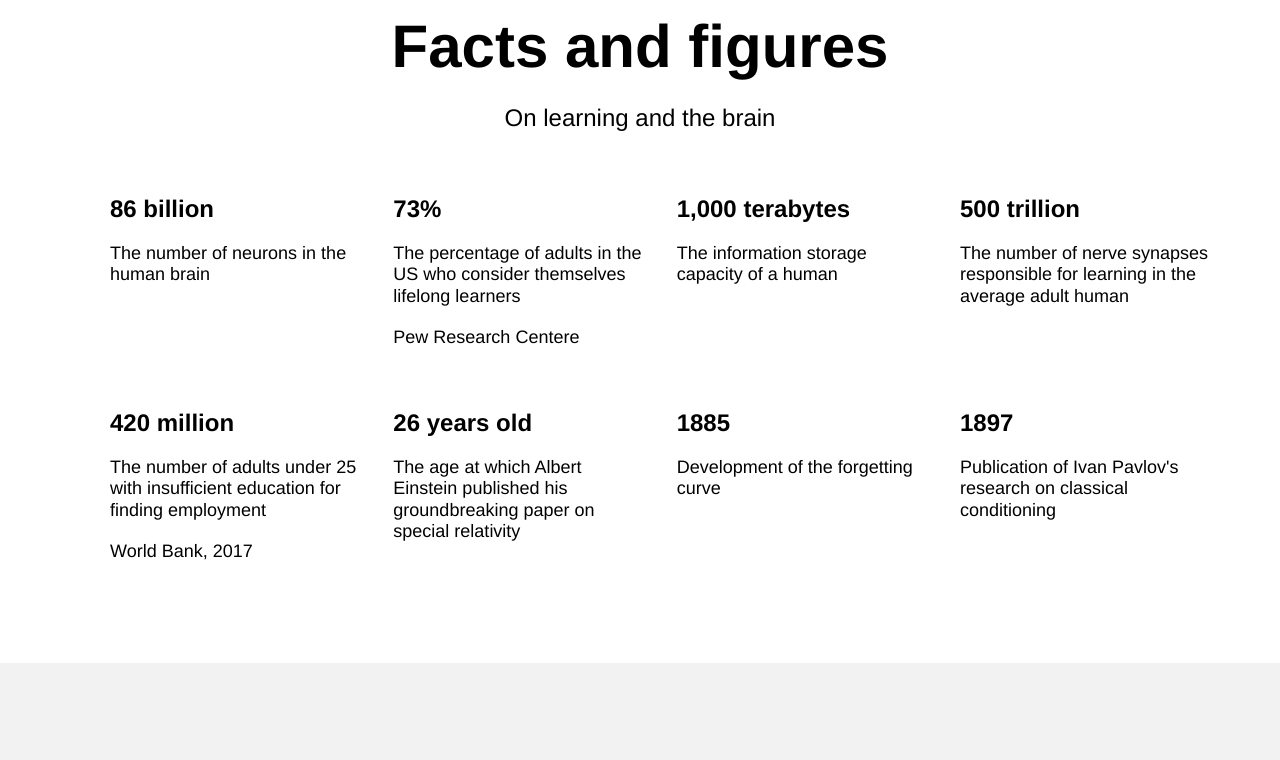
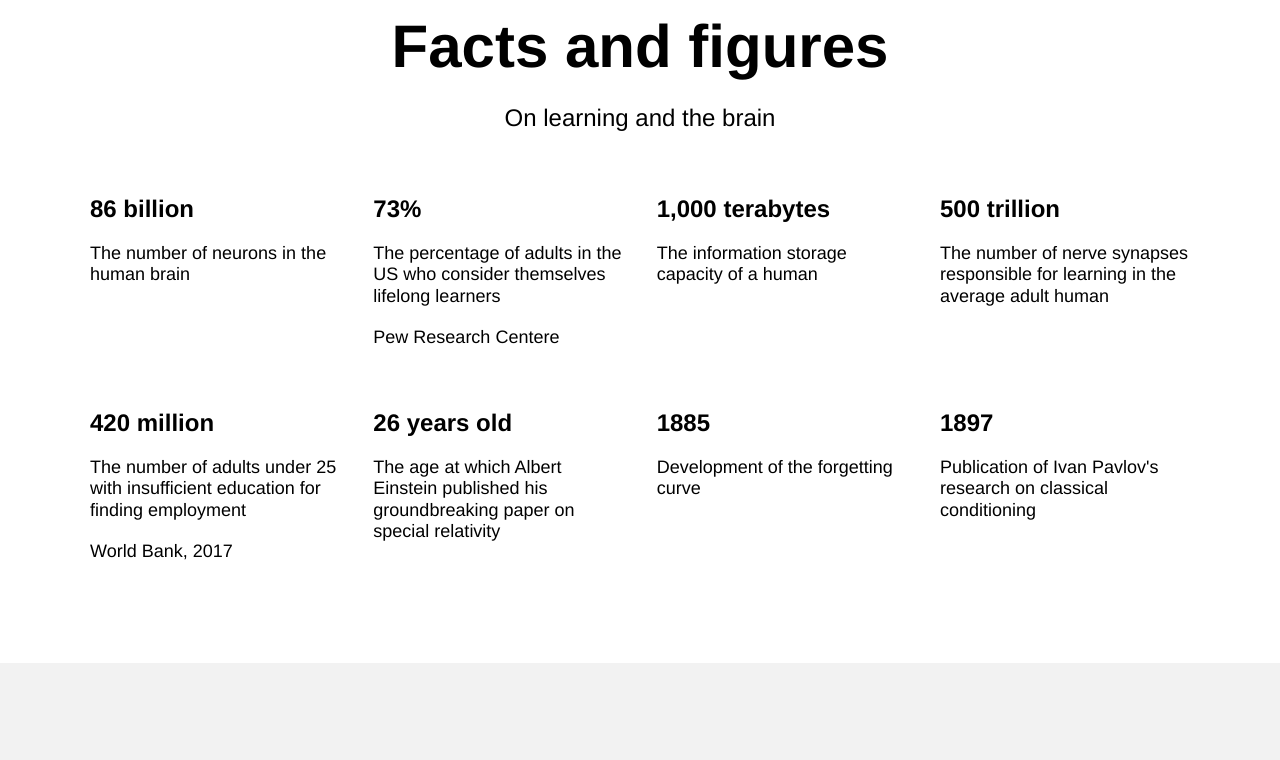
Before and after one commit to mikeboyddev/web_project_1, a plain HTML site: page index.html in a window 1280 px wide. Shown: the part 1480-2240 px from the top of the page. Drawn offline with Linux system fonts and the light colour scheme.

Commit message:
New update for my project11

```diff
--- a/index.html
+++ b/index.html
@@ -74,58 +74,58 @@
           <h2 class="section-title">Facts and figures</h2>
           <p class="section-subtitle">On learning and the brain</p>
           <ul class="table">
-            <div class="table__cell">
+            <li class="table__cell">
               <h3 class="table__heading">86 billion</h3>
               <p class="table__text">
                 The number of neurons in the human brain
               </p>
-            </div>
-            <div class="table__cell">
+            </li>
+            <li class="table__cell">
               <h3 class="table__heading">73%</h3>
               <p class="table__text">
                 The percentage of adults in the US who consider themselves
                 lifelong learners
               </p>
               <p class="table__text">Pew Research Centerе</p>
-            </div>
-            <div class="table__cell">
+            </li>
+            <li class="table__cell">
               <h3 class="table__heading">1,000 terabytes</h3>
               <p class="table__text">
                 The information storage capacity of a human
               </p>
-            </div>
-            <div class="table__cell">
+            </li>
+            <li class="table__cell">
               <h3 class="table__heading">500 trillion</h3>
               <p class="table__text">
                 The number of nerve synapses responsible for learning in the
                 average adult human
               </p>
-            </div>
-            <div class="table__cell">
+            </li>
+            <li class="table__cell">
               <h3 class="table__heading">420 million</h3>
               <p class="table__text">
                 The number of adults under 25 with insufficient education for
                 finding employment
               </p>
               <h3 class="table__text">World Bank, 2017</h3>
-            </div>
-            <div class="table__cell">
+            </li>
+            <li class="table__cell">
               <h3 class="table__heading">26 years old</h3>
               <p class="table__text">
                 The age at which Albert Einstein published his groundbreaking
                 paper on special relativity
               </p>
-            </div>
-            <div class="table__cell">
+            </li>
+            <li class="table__cell">
               <h3 class="table__heading">1885</h3>
               <p class="table__text">Development of the forgetting curve</p>
-            </div>
-            <div class="table__cell">
+            </li>
+            <li class="table__cell">
               <h3 class="table__heading">1897</h3>
               <p class="table__text">
                 Publication of Ivan Pavlov's research on classical conditioning
               </p>
-            </div>
+            </li>
           </ul>
         </section>
 
@@ -227,7 +227,7 @@
             <p class="footer__author">&#169; 2021 Mike Boyd</p>
           </div>
           <nav class="footer__column footer__column_content_about">
-            <p class="footer__column-heading">About Practicum by Yandex</p>
+            <h2 class="footer__column-heading">About Practicum by Yandex</h2>
 
             <ul class="footer__list">
               <li><a href="#" class="footer__column-link">Home Page</a></li>
--- a/styles/style.css
+++ b/styles/style.css
@@ -164,6 +164,7 @@
   z-index: 5;
   list-style-type: none;
   margin: 0;
+  padding: 0;
 }
 
 .table__cell {
@@ -189,7 +190,7 @@
   position: relative;
   padding-top: 100px;
   background-color: #f2f2f2;
-  height: 790px;
+  min-height: 790px;
 }
 
 .feynman__image {
@@ -214,7 +215,7 @@
   position: relative;
   margin: 70px 0 0 0;
   text-align: center;
-  z-index: 20;
+  z-index: 10;
   line-height: 51px;
   font-size: 36px;
   font-weight: normal;
@@ -230,6 +231,7 @@
   font-weight: normal;
   text-decoration: none;
   color: #2f80ed;
+  z-index: 50;
 }
 
 .kaufman {
```
